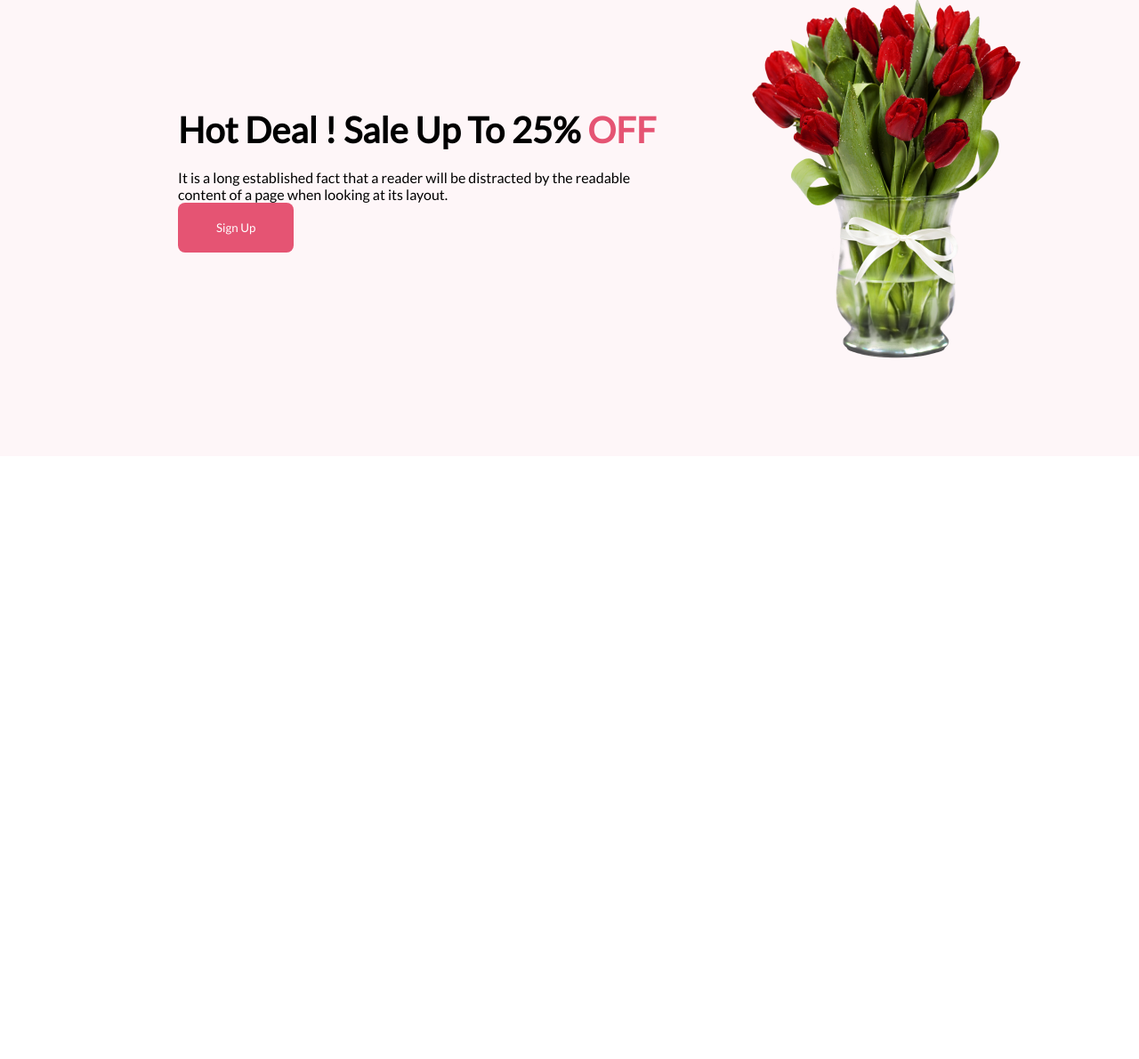
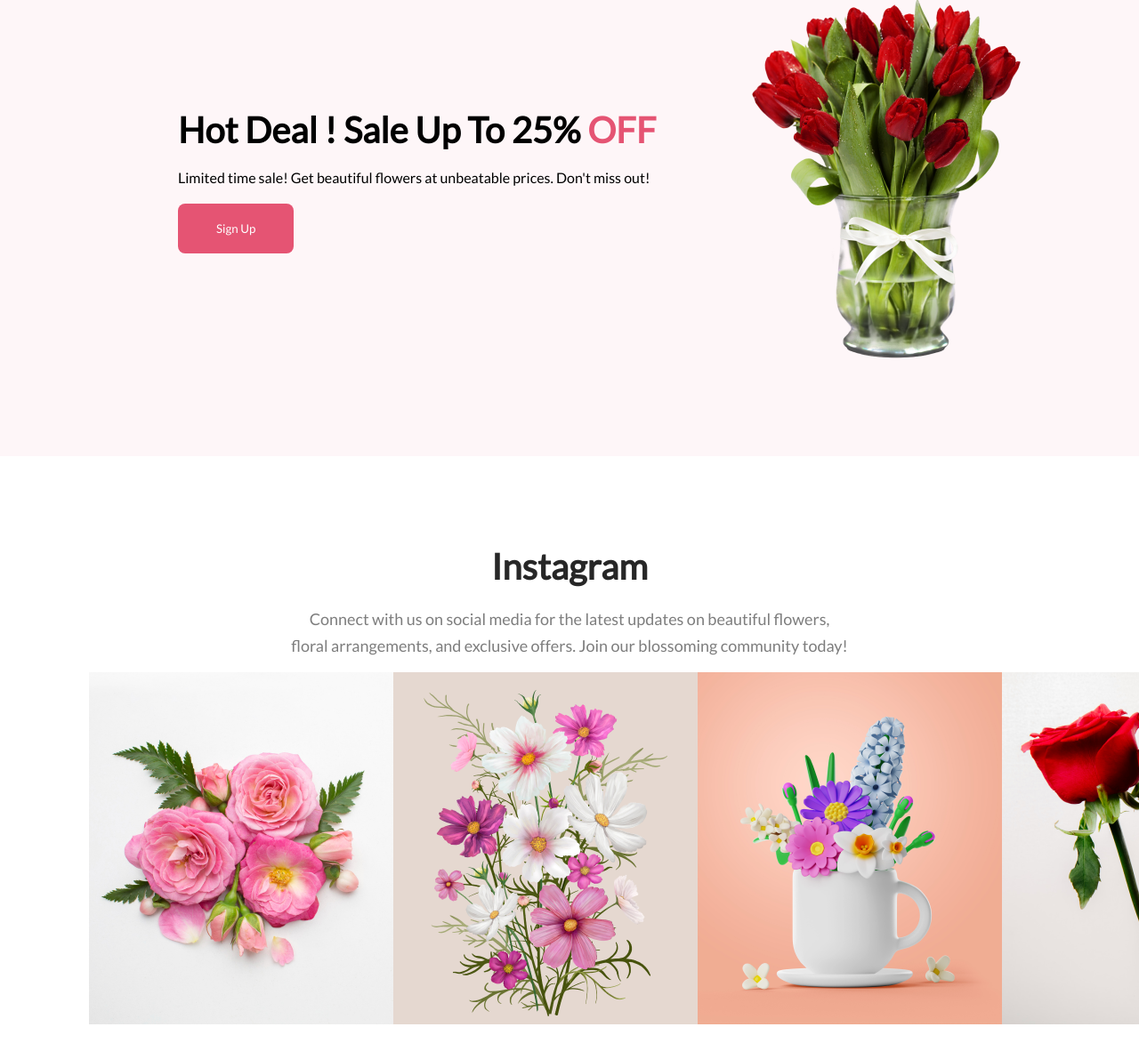
Before and after one commit to introtoxicXXl/assingment-1, a plain HTML site: page index.html in a window 1280 px wide. Shown: the part 907-2098 px from the top of the page at 89% size. Before the commit the page ends 1420 px from the top, so only its background shows below. Drawn offline with Linux system fonts and the light colour scheme.

Commit message:
social section added

```diff
--- a/css/style.css
+++ b/css/style.css
@@ -5,7 +5,7 @@
   margin: 0;
   font-family: "Lato", sans-serif;
 }
-.text-color{
+.text-color {
   color: #e55473;
 }
 .btn-primary {
@@ -14,6 +14,7 @@
   padding: 20px 43px;
   border: 0;
   color: #fff;
+  margin-top: 20px;
 }
 
 header {
@@ -50,7 +51,7 @@ header {
   overflow: hidden;
 }
 
-.deal-section{
+.deal-section {
   display: flex;
   align-items: center;
   justify-content: center;
@@ -59,18 +60,40 @@ header {
   background: rgba(229, 84, 115, 0.05);
   padding: 0 100px;
 }
-.deal-left h3{
+.deal-left h3 {
   font-size: 40px;
   font-weight: 800;
   margin-bottom: 20px;
 }
 
-.deal-left{
+.deal-left {
   flex-basis: 50%;
   padding-left: 100px;
 }
-.deal-right{
+.deal-right {
   flex-basis: 50%;
   padding-left: 100px;
-
 }
+.social-section{
+    margin: 100px 0;
+    padding: 0 100px;
+}
+.social-text h1 {
+  color: #272727;
+  text-align: center;
+  font-size: 40px;
+  font-weight: 800;
+  margin-bottom: 20px;
+}
+.social-text p {
+  color: rgba(39, 39, 39, 0.6);
+  text-align: center;
+  font-size: 18px;
+  font-weight: 400;
+  line-height: 30px;
+  margin-bottom: 15px;
+}
+.social-img{
+    display: flex;
+    justify-content: space-around;
+}
--- a/index.html
+++ b/index.html
@@ -21,13 +21,26 @@
         <div class="deal-section">
             <div class="deal-left">
                 <h3>Hot Deal ! Sale Up To 25% <span class="text-color">OFF</span></h3>
-                <p>It is a long established fact that a reader will be distracted by the readable content of a page when looking at its layout.</p>
+                <p>Limited time sale! Get beautiful flowers at unbeatable prices. Don't miss out!</p>
                 <button class="btn-primary">Sign Up</button>
             </div>
             <div class="deal-right">
                 <img src="/asset/pngwing 8.png" alt="">
             </div>
         </div>
+
+        <div class="social-section">
+            <div class="social-text">
+                <h1>Instagram</h1>
+                <p>Connect with us on social media for the latest updates on beautiful flowers, <br> floral arrangements, and exclusive offers. Join our blossoming community today!</p>
+            </div>
+            <div class="social-img">
+                <img src="/asset/Flower 01.png" alt="">
+                <img src="/asset/Rectangle 4.png" alt="">
+                <img src="/asset/Rectangle 5.png" alt="">
+                <img src="/asset/Rectangle 6.png" alt="">
+            </div>
+        </div>
     </main>
   </body>
 </html>
```
Lines whose indentation alone changed are shown as unchanged.
